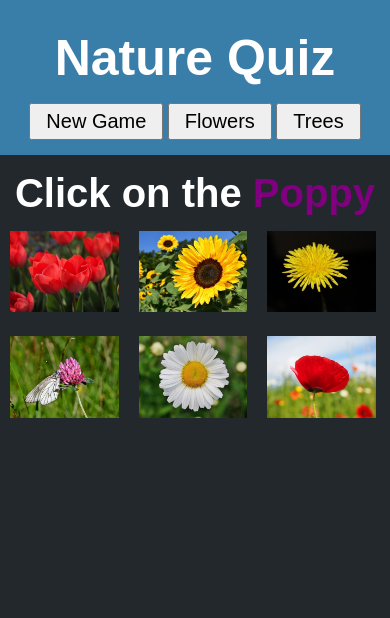
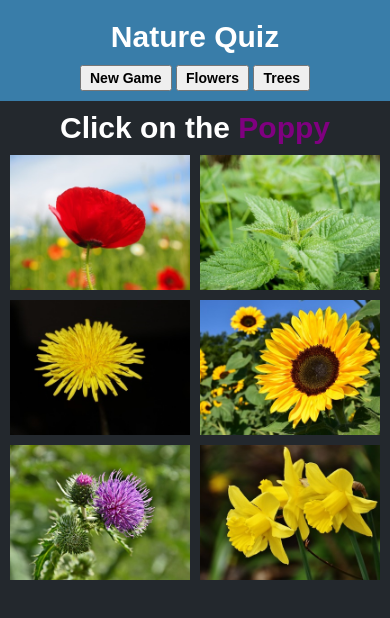
Before and after one commit to guselsky/naturequiz, a website: page app/index.html in a window 390 px wide. Both pictures are taken after a click on the button "Flowers". Drawn offline with Linux system fonts and the light colour scheme; a web font is replaced by a local one.

Commit message:
added mobile styles, quiz logic and trees object

```diff
--- a/app/assets/scripts/main.js
+++ b/app/assets/scripts/main.js
@@ -1,51 +1,54 @@
-var flowerImages = document.querySelectorAll('.flower-image');
+var objectImages = document.querySelectorAll('.flower-image');
+var tiles = document.querySelectorAll('.flower-tile');
 var promptText = document.querySelector('#prompt-word');
-var flowers = [
-		{
-		name: "Tulip",
-		fileName: "tulip.jpg"
-	},
-	{
-		name: "Daffodil",
-		fileName: "daffodil.jpg"
-	},
-	{
-		name: "Buttercup",
-		fileName: "buttercup.jpg"
-	},
-	{
-		name: "Daisy",
-		fileName: "daisy.jpg"
-	},
-	{
-		name: "Dandelion",
-		fileName: "dandelion.jpg"
-	},
-	{
-		name: "Nettle",
-		fileName: "nettle.jpg"
-	},
-	{
-		name: "Poppy",
-		fileName: "poppy.jpg"
-	},
-	{
-		name: "Sunflower",
-		fileName: "sunflower.jpg"
-	},
-	{
-		name: "White clover",
-		fileName: "white-clover.jpg"
-	},
-	{
-		name: "Thistle",
-		fileName: "thistle.jpg"
-	},
-];
+var flowerButton = document.querySelector('#flowers-button');
+var treeButton = document.querySelector('#trees-button');
+// Create an array to store selected Flowers's names
+var objectNames = [];
+var promptedObject = '';
+var objectImageTag = '';
+var selectedObject = '';
+var selectedMode = "";
 
-// Make an array of unique numbers from 1 to 10
-var randomNumbers = [0,1,2,3,4,5,6,7,8,9];
+init();
 
+function init() {
+	selectFlowerObject();
+	selectTreeObject();
+}
+
+// if Flowers is clicked make the quiz about flowers
+	function selectFlowerObject() {
+		flowerButton.addEventListener('click', function() {
+		selectedMode = 1;
+		reset(flowers);
+	});
+}
+
+// if Trees is clicked, make the quiz about Trees
+function selectTreeObject() {
+	treeButton.addEventListener('click', function() {
+		selectedMode = 2;
+		reset(trees);
+	});
+}
+
+function reset(natureObject) {
+
+	randomNumbers(natureObject.length);
+	shuffle(randomNumbersArray);
+	setUpTheTiles(randomNumbersArray, natureObject);
+}
+
+// Make an array of numbers the size of the object
+function randomNumbers(objectLength) {
+
+	randomNumbersArray = [];
+
+	for (var i = 0; i < objectLength; i++) {
+		randomNumbersArray.push(i);
+	}
+}
 
 // Create a shuffle function
 function shuffle(array) {
@@ -58,27 +61,73 @@ function shuffle(array) {
 	}
 }
 
-// Shuffle The Array
-shuffle(randomNumbers);
+// Set up the Quiz Tiles
+function setUpTheTiles(randomNumbersArray, natureObject) {
 
-// Create an array to store selected Flowers's names
-var flowerNames = [];
+	// Create an array to store selected Flowers's names
+	objectNames = [];
 
-for (var i = 0; i < flowerImages.length; i++) {
+	for (var i = 0; i < objectImages.length; i++) {
 
-	var flowerFileName = flowers[randomNumbers[i]].fileName;
-	var flowerName = flowers[randomNumbers[i]].name;
+		var objectFileName = natureObject[randomNumbersArray[i]].fileName;
+		var objectName = natureObject[randomNumbersArray[i]].name;
 
-	flowerImages[i].src = "assets/images/" + flowerFileName;
-	flowerNames.push(flowerName);
+		objectImages[i].src = "assets/images/" + objectFileName;
+		objectNames.push(objectName);
+	}
+
+	// Set a random prompted flower
+	var randomNumber = Math.floor(Math.random() * 6);
+	promptedObject = objectNames[randomNumber];
+	objectImageTag = objectImages[randomNumber];
+
+	// Change the prompt
+	promptText.textContent = promptedObject;
 }
 
-// Set a random prompted flower
-var randomNumber = Math.floor(Math.random() * 6);
-var promptedFlower = flowerNames[randomNumber];
 
 
-// Change the prompt
-promptText.textContent = promptedFlower;
+tiles[0].addEventListener('click', function() {
+	selectedObject = 0;
+	queryFunction(selectedObject);
+});
+tiles[1].addEventListener('click', function() {
+	selectedObject = 1;
+	queryFunction(selectedObject);
+});
+tiles[2].addEventListener('click', function() {
+	selectedObject = 2;
+	queryFunction(selectedObject);
+});
+tiles[3].addEventListener('click', function() {
+	selectedObject = 3;
+	queryFunction(selectedObject);
+});
+tiles[4].addEventListener('click', function() {
+	selectedObject = 4;
+	queryFunction(selectedObject);
+});
+tiles[5].addEventListener('click', function() {
+	selectedObject = 5;
+	queryFunction(selectedObject);
+});
 
-// listen for Clicks
+
+function queryFunction(sel) {
+	if (promptedObject === objectNames[sel]) {
+		alert('correct');
+		if (selectedMode === 1) {
+			reset(flowers);
+		} else if (selectedMode === 2) {
+			reset(trees);
+		}
+	}
+}
+
+// Make a correct statement
+
+// Make a counter
+
+// Add another language
+
+// Decentralize code
--- /dev/null
+++ b/app/assets/scripts/objects.js
@@ -0,0 +1,85 @@
+var flowers = [
+	{
+		name: "Tulip",
+		fileName: "tulip.jpg"
+	},
+	{
+		name: "Daffodil",
+		fileName: "daffodil.jpg"
+	},
+	{
+		name: "Buttercup",
+		fileName: "buttercup.jpg"
+	},
+	{
+		name: "Daisy",
+		fileName: "daisy.jpg"
+	},
+	{
+		name: "Dandelion",
+		fileName: "dandelion.jpg"
+	},
+	{
+		name: "Nettle",
+		fileName: "nettle.jpg"
+	},
+	{
+		name: "Poppy",
+		fileName: "poppy.jpg"
+	},
+	{
+		name: "Sunflower",
+		fileName: "sunflower.jpg"
+	},
+	{
+		name: "White clover",
+		fileName: "white-clover.jpg"
+	},
+	{
+		name: "Thistle",
+		fileName: "thistle.jpg"
+	}
+];
+
+var trees = [
+	{
+		name: "Willow",
+		fileName: "willow.jpg"
+	},
+	{
+		name: "Apple",
+		fileName: "apple.jpg"
+	},
+	{
+		name: "Oak",
+		fileName: "oak.jpg"
+	},
+	{
+		name: "Maple",
+		fileName: "maple.jpg"
+	},
+	{
+		name: "Birch",
+		fileName: "birch.jpg"
+	},
+	{
+		name: "Linden",
+		fileName: "linden.jpg"
+	},
+	{
+		name: "Poplar",
+		fileName: "poplar.jpg"
+	},
+	{
+		name: "Ash",
+		fileName: "ash.jpg"
+	},
+	{
+		name: "Chestnut",
+		fileName: "chestnut.jpg"
+	},
+	{
+		name: "Alder",
+		fileName: "alder.jpg"
+	}
+];
--- a/app/assets/styles/modules/_btn.scss
+++ b/app/assets/styles/modules/_btn.scss
@@ -1,4 +1,12 @@
 .btn {
-	font-size: 20px;
-	padding: 5px 15px;
+
+	font-size: 14px;
+	font-weight: bold;
+	padding: 3px 8px;
+
+	@include bp-babyBear {
+
+		font-size: 20px;
+		padding: 5px 15px;
+	}
 }
--- a/app/assets/styles/modules/_heading-section.scss
+++ b/app/assets/styles/modules/_heading-section.scss
@@ -1,12 +1,25 @@
 .heading-section {
-	margin: 0 auto 0 auto;
-	padding: 15px 0;
-	text-align: center;
-	background-color: $skyBlue;
+
+		margin: 0 auto 0 auto;
+		padding: 10px 0;
+		text-align: center;
+		background-color: $skyBlue;
+
+	@include bp-babyBear {
+		margin: 0 auto 0 auto;
+		padding: 15px 0;
+		text-align: center;
+	}
 }
 
+.main-headline {
 
-.main-headline {
-	font-size: 50px;
-	margin: 15px;
+	font-size: 30px;
+	margin: 10px;
+
+	@include bp-babyBear {
+		font-size: 50px;
+		margin: 15px;
+	}
+
 }
--- a/app/assets/styles/modules/_main-body.scss
+++ b/app/assets/styles/modules/_main-body.scss
@@ -1,8 +1,14 @@
 .prompt-section {
 	&__prompt-text {
 		text-align: center;
-		margin-top: 15px;
-		font-size: 40px;
+		margin-top: 10px;
+		margin-bottom: 10px;
+		font-size: 30px;
+
+		@include bp-babyBear {
+			font-size: 40px;
+			margin-top: 15px;
+		}
 	}
 
 	&__prompt-item {
@@ -13,14 +19,32 @@
 #container {
 	@include clearfix;
 
-	margin-top: 5px;
 	max-width: 1200px;
-	margin-left: auto;
-	margin-right: auto;
+	margin: 0 0 0 10px;
+	pading: 0;
+
+	@include bp-babyBear {
+		margin-top: 5px;
+		margin-left: auto;
+		margin-right: auto;
+	}
 }
 
 .flower-tile {
-	width: 33%;
+
+	width: 50%;
 	float: left;
-	padding: 10px;
+	display: block;
+	padding-right: 10px;
+	padding-bottom: 10px;
+
+	@include bp-babyBear {
+		width: 33%;
+		float: left;
+		padding: 10px;
+	}
 }
+
+.flower-image {
+	display: block;
+}
--- a/app/index.html
+++ b/app/index.html
@@ -2,6 +2,9 @@
 <html>
 <head>
 	<title>Nature Quiz</title>
+	<meta name="keywords" content="Flowers, Trees, Nature, Quiz, Learning">
+ 	<meta name="description" content="Learn To Name Flowers And Trees">
+	<meta name="viewport" content="width=device-width, initial-scale=1" />
 	<meta charset="utf-8">
 	<link rel="stylesheet" type="text/css" href="style.css">
 	<link href="https://fonts.googleapis.com/css?family=Droid+Sans:400,700" rel="stylesheet">
@@ -9,10 +12,9 @@
 <body>
 	<div class="heading-section">
 		<h1 class="main-headline">Nature Quiz</h1>
-		<button class="btn">New Game</button>
-		<span id="message"></span>
-		<button class="btn ">Flowers</button>
-		<button class=" btn">Trees</button>
+		<button id="new-game-button" class="btn">New Game</button>
+		<button id="flowers-button" class="btn">Flowers</button>
+		<button id="trees-button" class=" btn">Trees</button>
 	</div>
 
 	<div class="prompt-section">
@@ -20,13 +22,14 @@
 	</div>
 
 	<div id="container">
-		<div class="flower-tile"><img class="flower-image" id="flower-image-1" src="assets/images/nettle.jpg" alt="flower"></div>
-		<div class="flower-tile"><img class="flower-image" id="flower-image-2" src="assets/images/sunflower.jpg" alt="flower"></div>
-		<div class="flower-tile"><img class="flower-image" id="flower-image-3" src="assets/images/sunflower.jpg" alt="flower"></div>
-		<div class="flower-tile"><img class="flower-image" id="flower-image-4" src="assets/images/sunflower.jpg" alt="flower"></div>
-		<div class="flower-tile"><img class="flower-image" id="flower-image-5" src="assets/images/sunflower.jpg" alt="flower"></div>
-		<div class="flower-tile"><img class="flower-image" id="flower-image-6" src="assets/images/sunflower.jpg" alt="flower"></div>
+		<div class="flower-tile"><img class="flower-image" id="flower-image-1" src="assets/images/flower-icon.png" alt="flower"></div>
+		<div class="flower-tile"><img class="flower-image" id="flower-image-2" src="assets/images/flower-icon.png" alt="flower"></div>
+		<div class="flower-tile"><img class="flower-image" id="flower-image-3" src="assets/images/flower-icon.png" alt="flower"></div>
+		<div class="flower-tile"><img class="flower-image" id="flower-image-4" src="assets/images/flower-icon.png" alt="flower"></div>
+		<div class="flower-tile"><img class="flower-image" id="flower-image-5" src="assets/images/flower-icon.png" alt="flower"></div>
+		<div class="flower-tile"><img class="flower-image" id="flower-image-6" src="assets/images/flower-icon.png" alt="flower"></div>
 	</div>
+	<script type="text/javascript" src="assets/scripts/objects.js"></script>
 	<script type="text/javascript" src="assets/scripts/main.js"></script>
 </body>
 </html>
```
Also changed, not shown: app/assets/images/alder.jpg (added), app/assets/images/apple.jpg (added), app/assets/images/ash.jpg (added), app/assets/images/birch.jpg (added), app/assets/images/chestnut.jpg (added), app/assets/images/flower-icon.png (added), app/assets/images/linden.jpg (added), app/assets/images/maple.jpg (added), app/assets/images/oak.jpg (added), app/assets/images/poplar.jpg (added), app/assets/images/willow.jpg (added), app/style.css.
